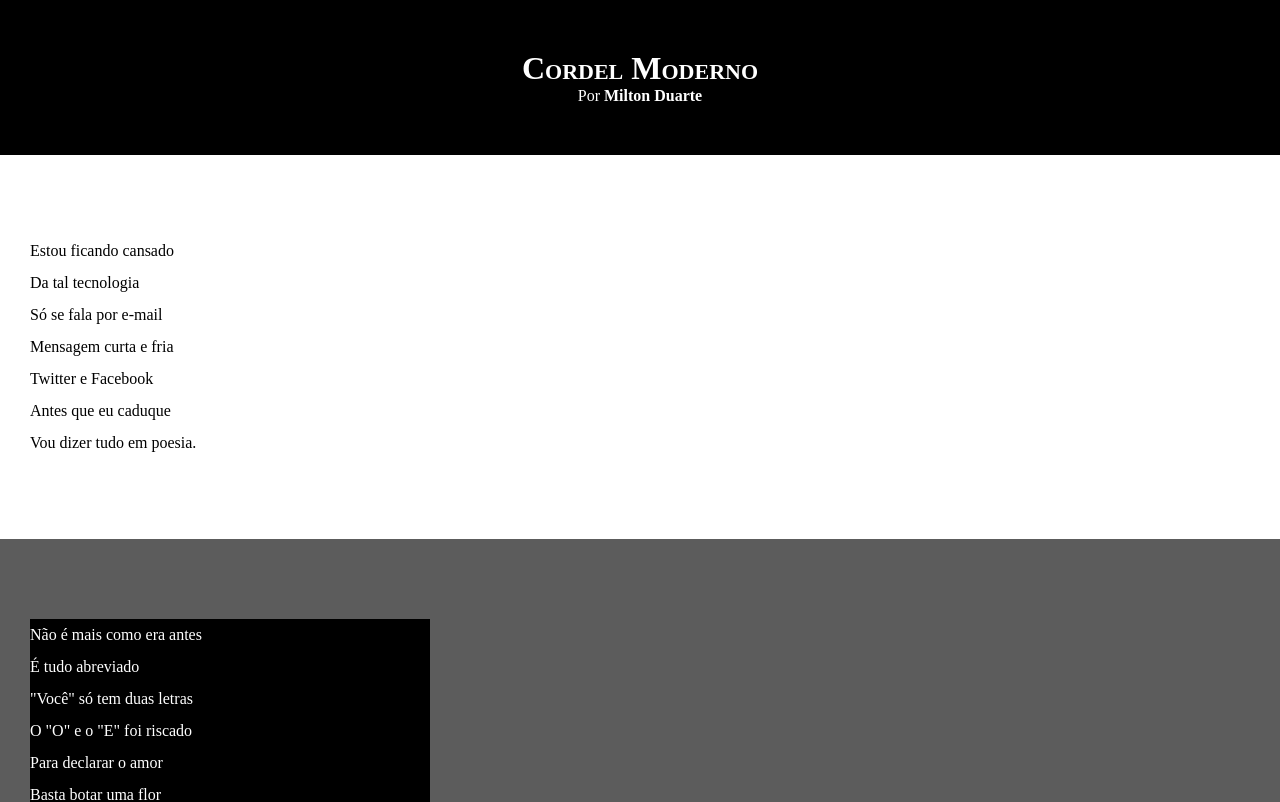
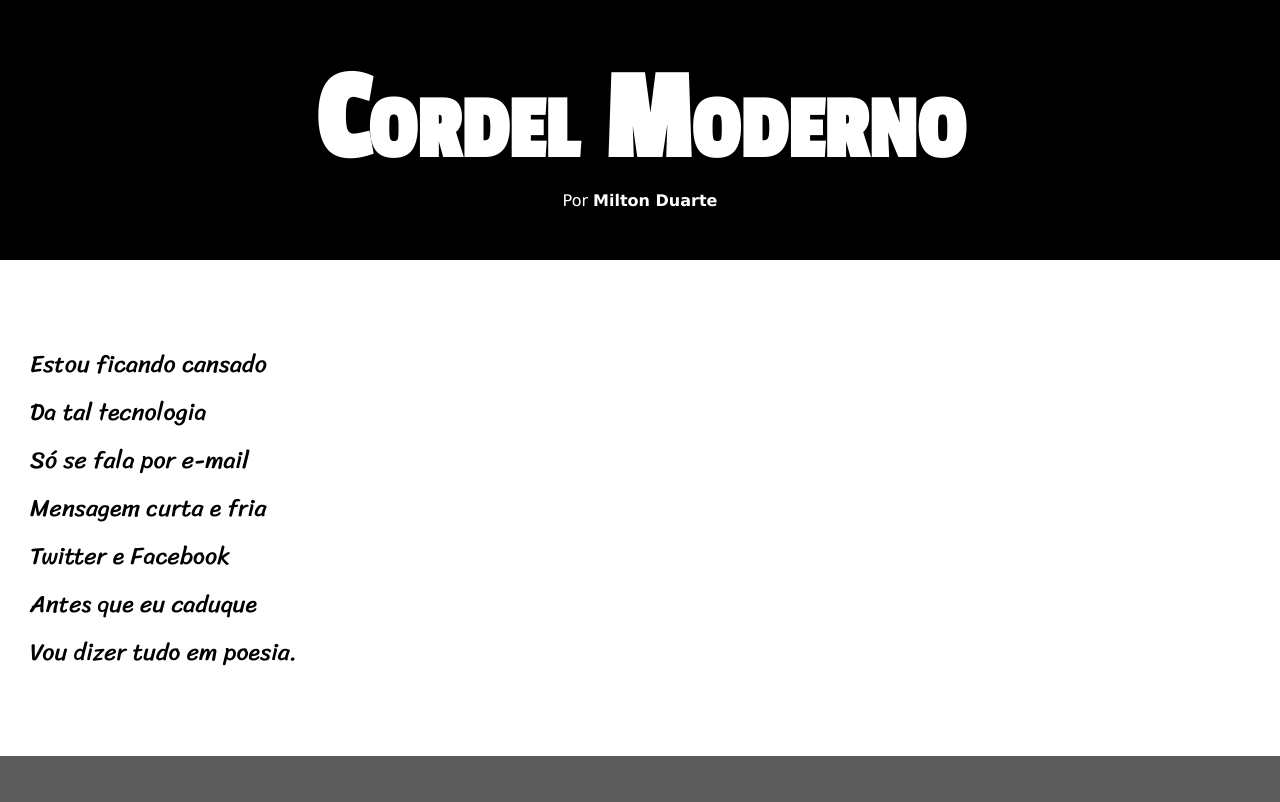
Before and after one commit to Aquilasilas/html-css, a plain HTML site: page DESAFIO/d012/index.html in a window 1280 px wide. Shown: the top 802 px of the page. Drawn offline with Linux system fonts and the light colour scheme.

Commit message:
atualização de estilos desafio 12

```diff
--- a/DESAFIO/d012/estilo/style.css
+++ b/DESAFIO/d012/estilo/style.css
@@ -1,12 +1,26 @@
 @charset "UTF-8";
 
+
+@import url('https://fonts.googleapis.com/css2?family=Passion+One&display=swap');
+
+@import url('https://fonts.googleapis.com/css2?family=Sriracha&display=swap');
+
+:root{
+    --fonte1: verdana, 'gereva', tahoma, sans-serif;
+    --fonte2:'Passion One', 'cursive' ;
+    --fonte3: 'Sriracha', 'cursive';
+
+
+}
 
 *{
     margin: 0px;
     padding: 0px;
+    font-size: 1em;
 }
 
 html, body{
+    font-family: var(--fonte1);
     min-height: 100vh;
     background-color: darkgrey;
 }
@@ -18,8 +32,10 @@ header{
 }
 
 header > h1 {
+    font-family: var(--fonte2);
     padding-top: 50px;
     font-variant: small-caps;
+    font-size: 10vw;
 }
 
 header > p {
@@ -39,6 +55,8 @@ header a:hover, footer a:hover{
 }
 
 section{
+    font-family: var(--fonte3);
+    font-size:3vh;
     padding-top: 10vh;
     padding-bottom: 10vh;
     line-height: 2em;
@@ -58,7 +76,8 @@ section.imagem{
 
 section.imagem > p{
     background-color: black;
-    width: 400px;
+    display: inline-block;
+    padding: 5px;
 }
 
 footer{
--- a/DESAFIO/d012/index.html
+++ b/DESAFIO/d012/index.html
@@ -3,7 +3,7 @@
 <head>
     <meta charset="UTF-8">
     <meta name="viewport" content="width=device-width, initial-scale=1.0">
-    <title>Document</title>
+    <title>Cordel Moderno</title>
     <link rel="stylesheet" href="estilo/style.css">
 </head>
 <body>
```
